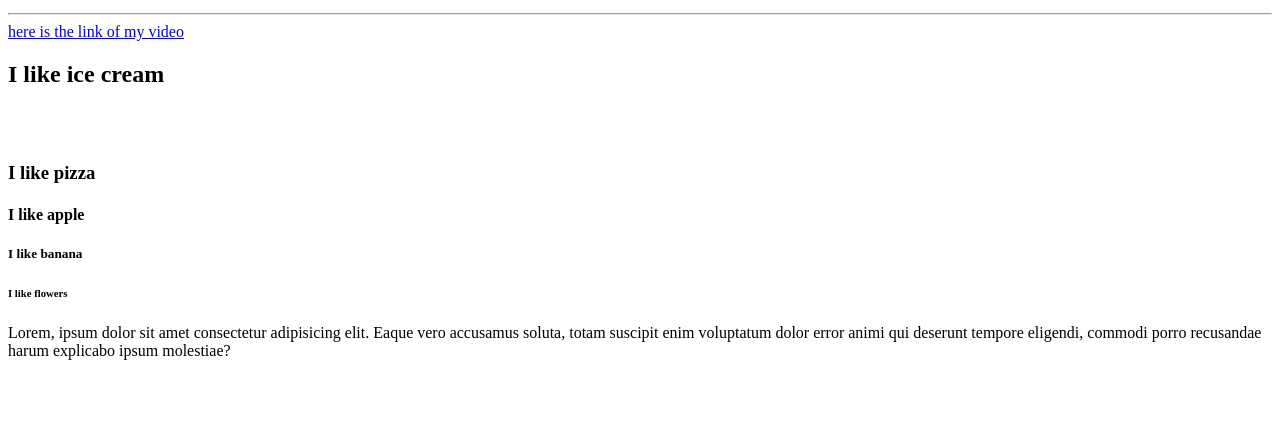
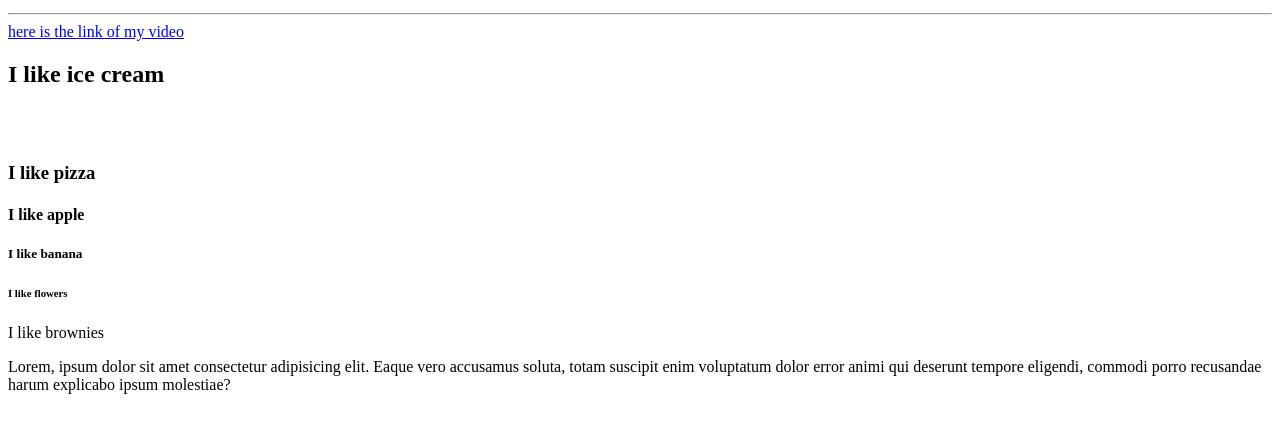
Before and after one commit to tugbadonmezz/Website, a plain HTML site: page index.html in a window 1280 px wide. Shown: the part 127-552 px from the top of the page. Drawn offline with Linux system fonts and the light colour scheme.

Commit message:
add new item

```diff
--- a/index.html
+++ b/index.html
@@ -28,6 +28,7 @@
     <h4>I like apple</h4>
     <h5>I like banana</h5>
     <h6>I like flowers</h6>
+    <h7> I like brownies</h7>
     <p>
       Lorem, ipsum dolor sit amet consectetur adipisicing elit. Eaque vero
       accusamus soluta, totam suscipit enim voluptatum dolor error animi qui
```
